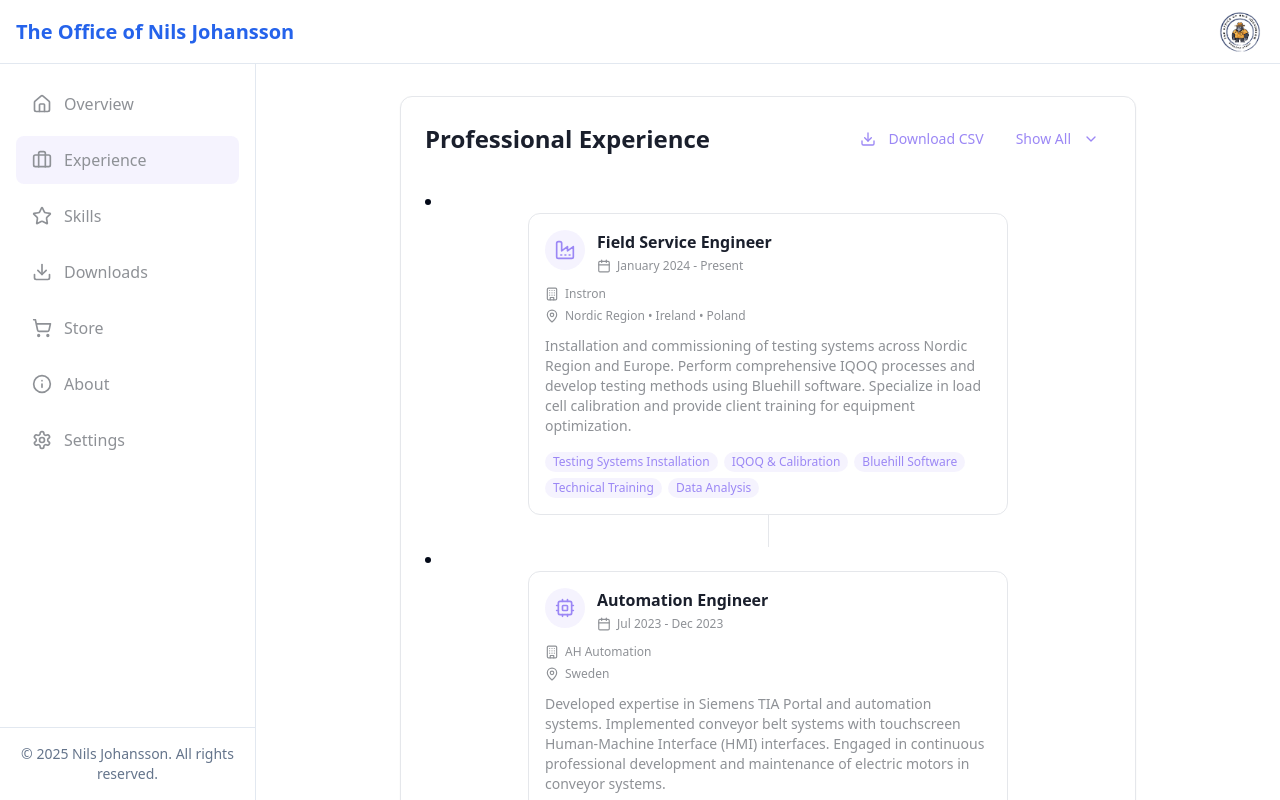
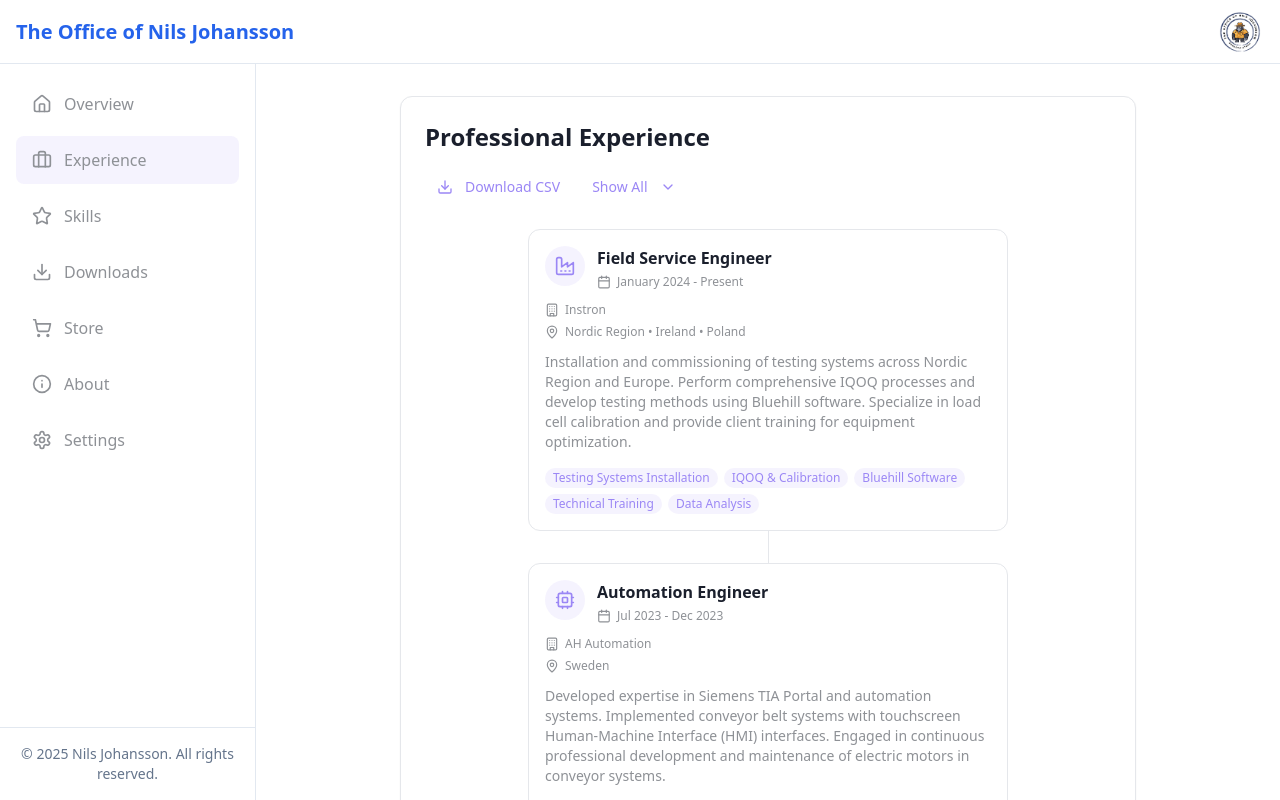
Before and after one commit to nj22az/blog, a React (Vite) app: page /experience in a window 1280 px wide. Shown: the top 800 px of the page. Built offline with nearby package versions, Linux system fonts and the light colour scheme.

Commit message:
Refactor Experience page layout
Adjust the position of the connecting line in the experience timeline. Relocate the "Download All" and "Show All" buttons to be positioned under the "Professional Experience" header.

```diff
--- a/src/components/TimelineItem.tsx
+++ b/src/components/TimelineItem.tsx
@@ -1,4 +1,3 @@
-
 import React from 'react';
 import * as Icons from "lucide-react";
 import JobAnimation from './JobAnimation';
@@ -53,19 +52,14 @@ const TimelineItem = ({
 
   return (
     <li className="relative mb-8 last:mb-0">
-      {/* Main container */}
-      <div className="md:flex md:justify-center">
-        {/* Content card wrapper */}
-        <div className="relative w-full md:w-[480px] pl-4 pr-4 md:px-0">
-          {/* Vertical timeline line */}
-          {!isLast && (
-            <div className="absolute left-8 md:left-1/2 top-[72px] md:top-full h-[calc(100%-56px)] md:h-8 w-px bg-gray-200" />
-          )}
+      <div className="relative pl-4 pr-4 md:flex md:justify-center">
+        {!isLast && (
+          <div className="absolute left-12 top-[72px] w-px h-[calc(100%+32px)] bg-gray-200 md:left-1/2 md:top-full md:h-8" />
+        )}
 
+        <div className="relative w-full md:w-[480px]">
           <div className="bg-white rounded-xl border border-gray-200 p-4 hover:shadow-md transition-shadow">
-            {/* Card header with icon */}
             <div className="flex items-start gap-3 mb-3">
-              {/* Icon button */}
               <div
                 id={containerId}
                 className="relative w-8 h-8 md:w-10 md:h-10 shrink-0"
@@ -87,7 +81,6 @@ const TimelineItem = ({
                 )}
               </div>
 
-              {/* Title and Period */}
               <div className="flex-1 min-w-0">
                 <h3 className="text-base font-semibold text-brand-dark mb-1">
                   {exp.title}
@@ -99,7 +92,6 @@ const TimelineItem = ({
               </div>
             </div>
 
-            {/* Company and Location */}
             <div className="flex flex-col gap-1.5 mb-3">
               <div className="flex items-center gap-1.5 text-xs text-neutral-gray">
                 <Icons.Building className="h-3.5 w-3.5 shrink-0" />
@@ -111,12 +103,10 @@ const TimelineItem = ({
               </div>
             </div>
 
-            {/* Description */}
             <p className="text-xs md:text-sm text-neutral-gray mb-4">
               {exp.description}
             </p>
 
-            {/* Skills */}
             <div className="flex flex-wrap gap-1.5">
               {exp.skills.map((skill, skillIndex) => (
                 <span
--- a/src/pages/Experience.tsx
+++ b/src/pages/Experience.tsx
@@ -300,11 +300,11 @@ const Experience = () => {
 
   return (
     <div className="bg-white rounded-xl p-4 sm:p-6 shadow-sm border border-gray-200">
-      <div className="flex justify-between items-center mb-6 sm:mb-8">
-        <h2 className="text-xl sm:text-2xl font-semibold text-brand-dark">
+      <div className="mb-6">
+        <h2 className="text-xl sm:text-2xl font-semibold text-brand-dark mb-4">
           Professional Experience
         </h2>
-        <div className="flex gap-2">
+        <div className="flex flex-wrap gap-2">
           <Button
             variant="ghost"
             size="sm"
@@ -335,7 +335,7 @@ const Experience = () => {
         </div>
       </div>
 
-      <div className="relative space-y-6 sm:space-y-8">
+      <ul className="relative space-y-8">
         {experiences.slice(0, visibleExperiences).map((exp, index) => (
           <TimelineItem
             key={index}
@@ -347,7 +347,7 @@ const Experience = () => {
             onToggleAnimation={() => toggleAnimation(index)}
           />
         ))}
-      </div>
+      </ul>
     </div>
   );
 };
```
